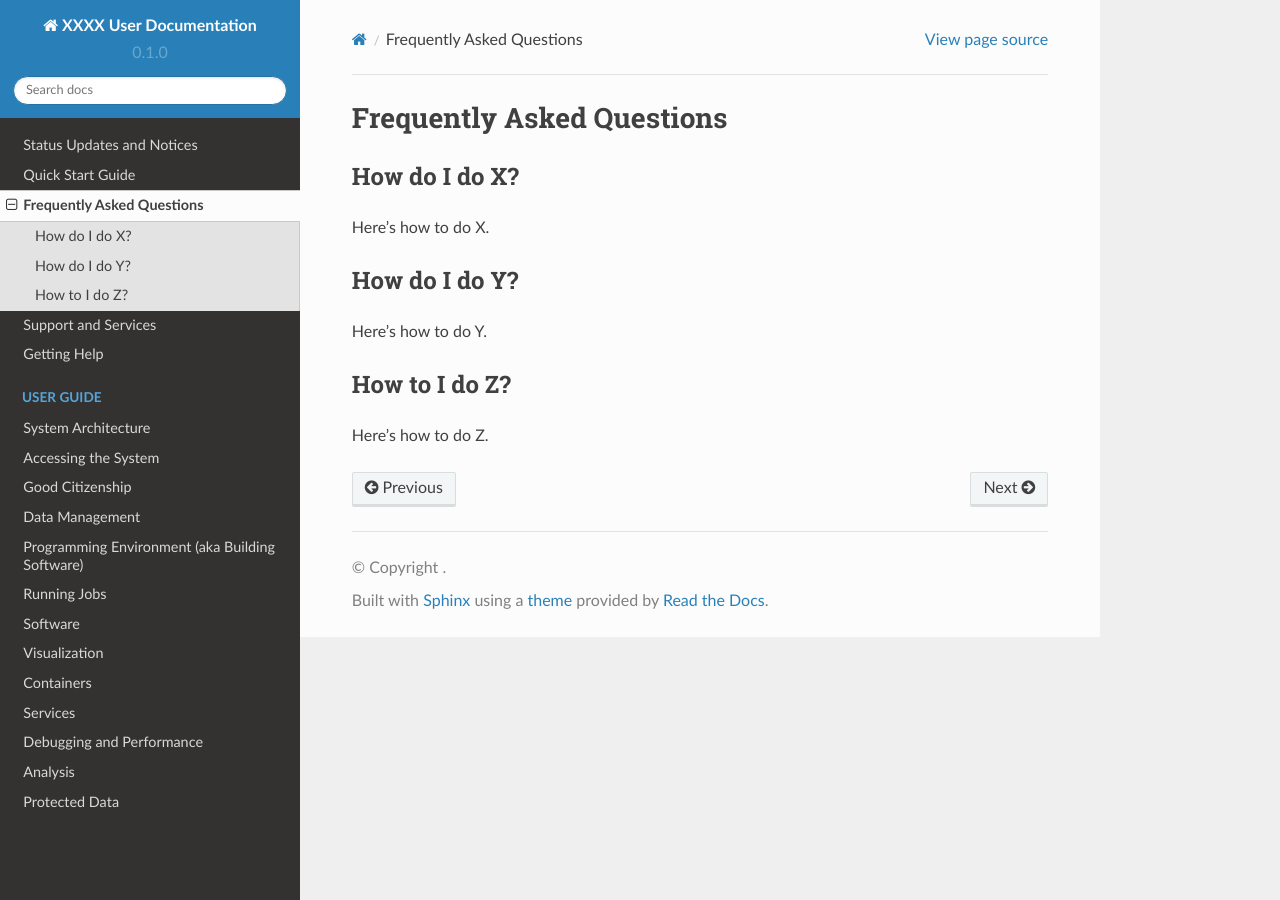
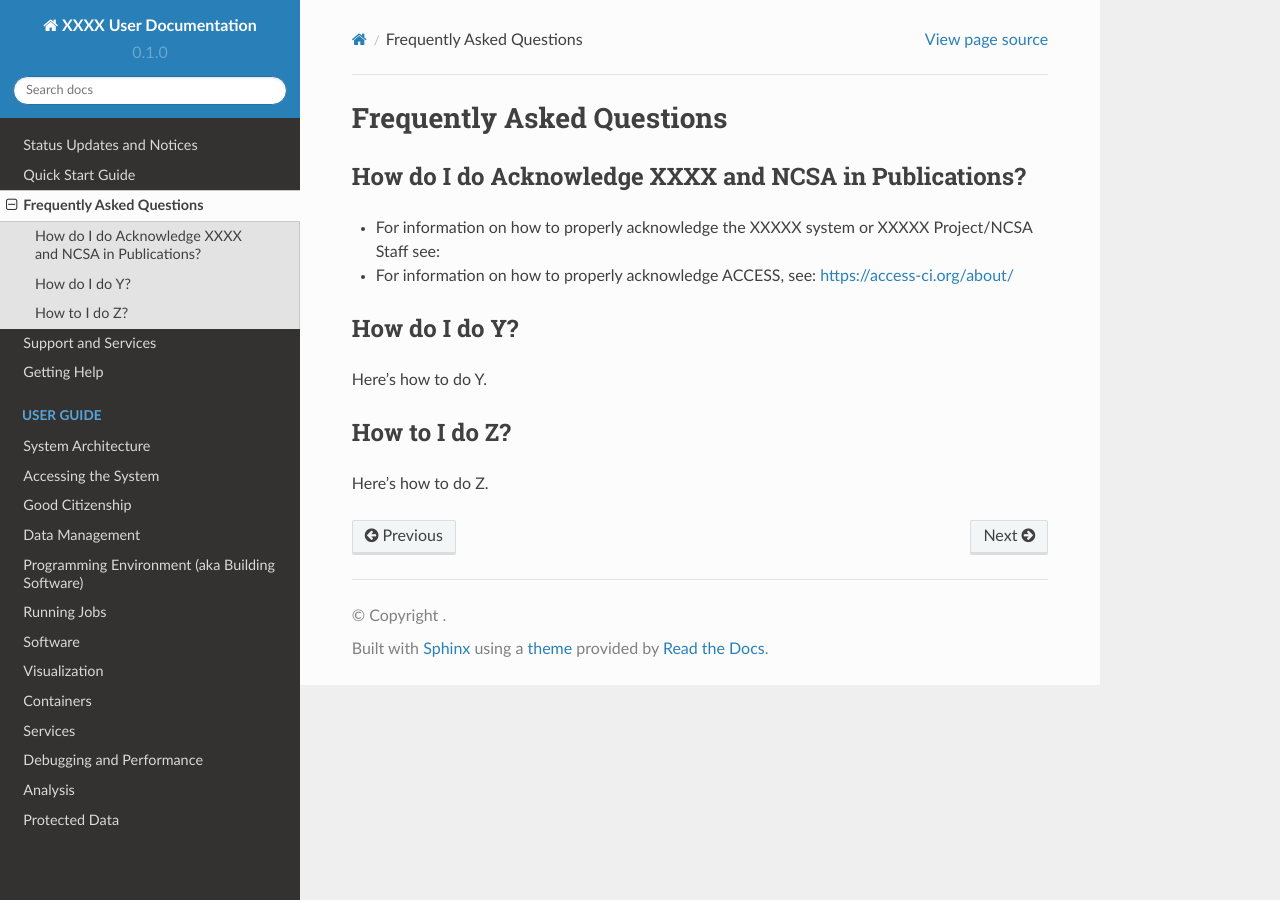
Before and after one commit to lhelms2/rtd-template-2, a Sphinx documentation site: the page built from docs/source/FAQ.rst, in a window 1280 px wide. Built offline with Sphinx 7.4.7 and the Read the Docs theme 2.0.0, drawn with Linux system fonts in a browser that asks for light colours; pages that are not in the unit, such as notebooks, are missing from menus.

Commit message:
Update FAQ.rst

```diff
--- a/docs/source/FAQ.rst
+++ b/docs/source/FAQ.rst
@@ -3,10 +3,11 @@
 Frequently Asked Questions
 ============================
 
-How do I do X?
----------------
+How do I do Acknowledge XXXX and NCSA in Publications?
+-------------------------------------------------------
 
-Here's how to do X.
+- For information on how to properly acknowledge the XXXXX system or XXXXX Project/NCSA Staff see:
+- For information on how to properly acknowledge ACCESS, see: https://access-ci.org/about/
 
 How do I do Y?
 ---------------
```
